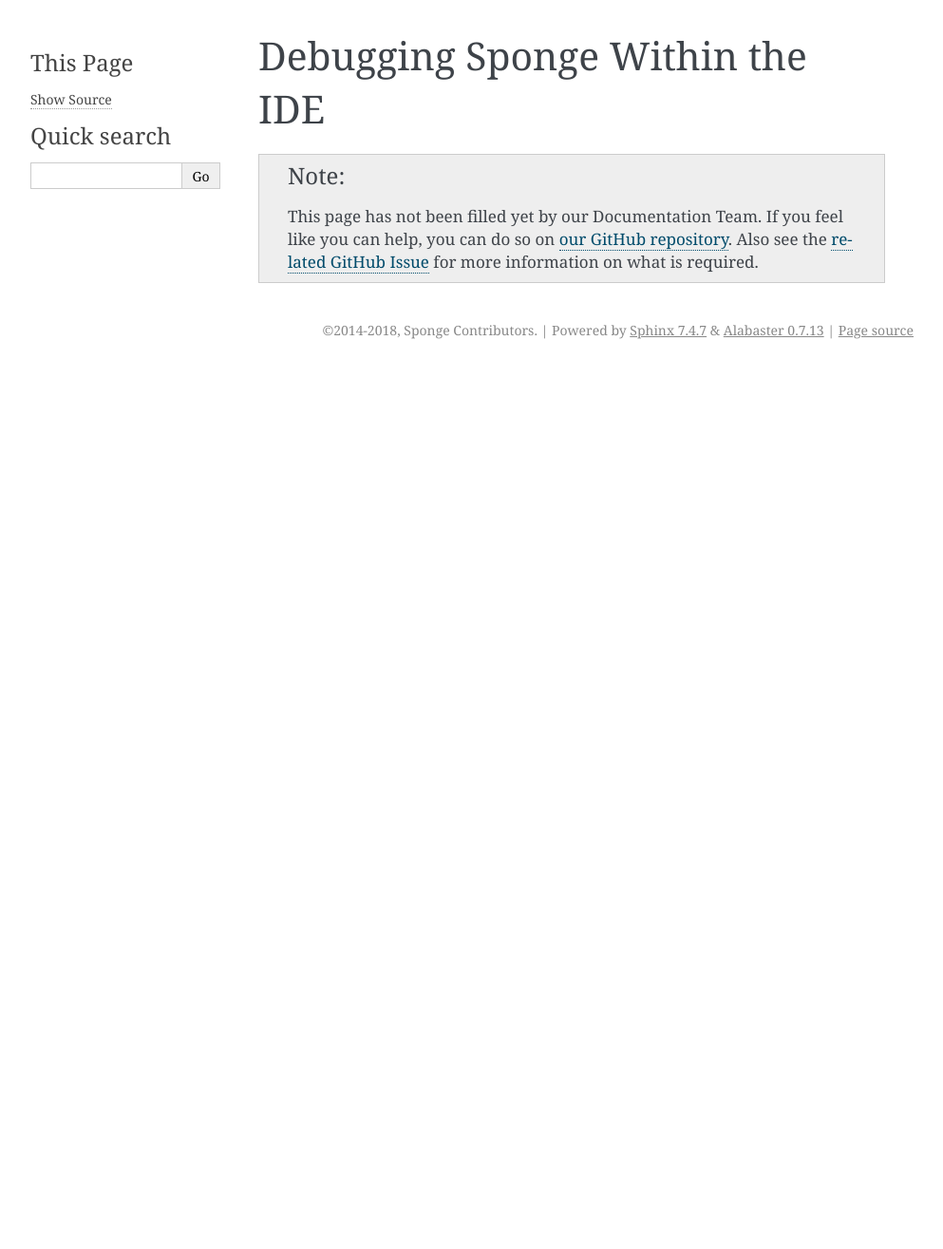
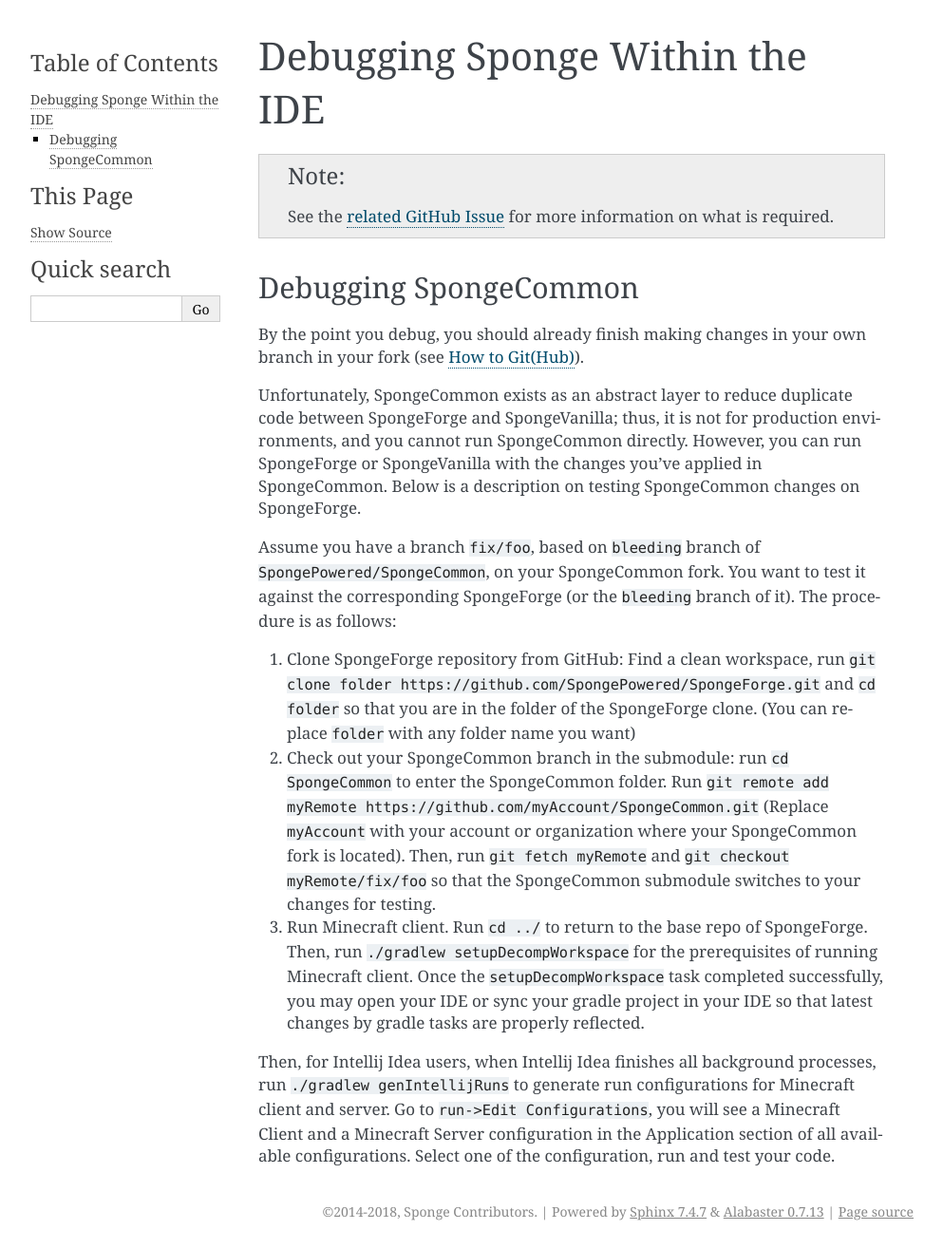
Before and after one commit to SpongePowered/SpongeDocs, a Sphinx documentation site: the page built from source/contributing/implementation/debugging.rst, in a window 1280 px wide. Shown: the whole page at 95% size, without its empty margins (148-1141 px from the left). Built offline with Sphinx 7.4.7, drawn with Linux system fonts in a browser that asks for light colours; pages that are not in the unit, such as notebooks, are missing from menus; before the commit the page ends 900 px from its top, so only the background shows below that.

Commit message:
Update debugging.rst

```diff
--- a/source/contributing/implementation/debugging.rst
+++ b/source/contributing/implementation/debugging.rst
@@ -4,6 +4,22 @@
 
 .. note::
 
-    This page has not been filled yet by our Documentation Team. If you feel like you can help, you can do so on `our
-    GitHub repository <https://github.com/spongepowered/spongedocs>`_. Also see the `related GitHub Issue
+    See the `related GitHub Issue
     <https://github.com/SpongePowered/SpongeDocs/issues/356>`_ for more information on what is required.
+
+Debugging SpongeCommon
+======================
+
+By the point you debug, you should already finish making changes in your own branch in your fork (see :doc:`../howtogit`).
+
+Unfortunately, SpongeCommon exists as an abstract layer to reduce duplicate code between SpongeForge and SpongeVanilla; thus, it is not for production environments, and you cannot run SpongeCommon directly. However, you can run SpongeForge or SpongeVanilla with the changes you've applied in SpongeCommon. Below is a description on testing SpongeCommon changes on SpongeForge.
+
+Assume you have a branch ``fix/foo``, based on ``bleeding`` branch of ``SpongePowered/SpongeCommon``, on your SpongeCommon fork. You want to test it against the corresponding SpongeForge (or the ``bleeding`` branch of it). The procedure is as follows:
+
+1. Clone SpongeForge repository from GitHub: Find a clean workspace, run ``git clone folder https://github.com/SpongePowered/SpongeForge.git`` and ``cd folder`` so that you are in the folder of the SpongeForge clone. (You can replace ``folder`` with any folder name you want)
+
+2. Check out your SpongeCommon branch in the submodule: run ``cd SpongeCommon`` to enter the SpongeCommon folder. Run ``git remote add myRemote https://github.com/myAccount/SpongeCommon.git`` (Replace ``myAccount`` with your account or organization where your SpongeCommon fork is located). Then, run ``git fetch myRemote`` and ``git checkout myRemote/fix/foo`` so that the SpongeCommon submodule switches to your changes for testing.
+
+3. Run Minecraft client. Run ``cd ../`` to return to the base repo of SpongeForge. Then, run ``./gradlew setupDecompWorkspace`` for the prerequisites of running Minecraft client. Once the ``setupDecompWorkspace`` task completed successfully, you may open your IDE or sync your gradle project in your IDE so that latest changes by gradle tasks are properly reflected.
+
+Then, for Intellij Idea users, when Intellij Idea finishes all background processes, run ``./gradlew genIntellijRuns`` to generate run configurations for Minecraft client and server. Go to ``run->Edit Configurations``, you will see a Minecraft Client and a Minecraft Server configuration in the Application section of all available configurations. Select one of the configuration, run and test your code.
```
